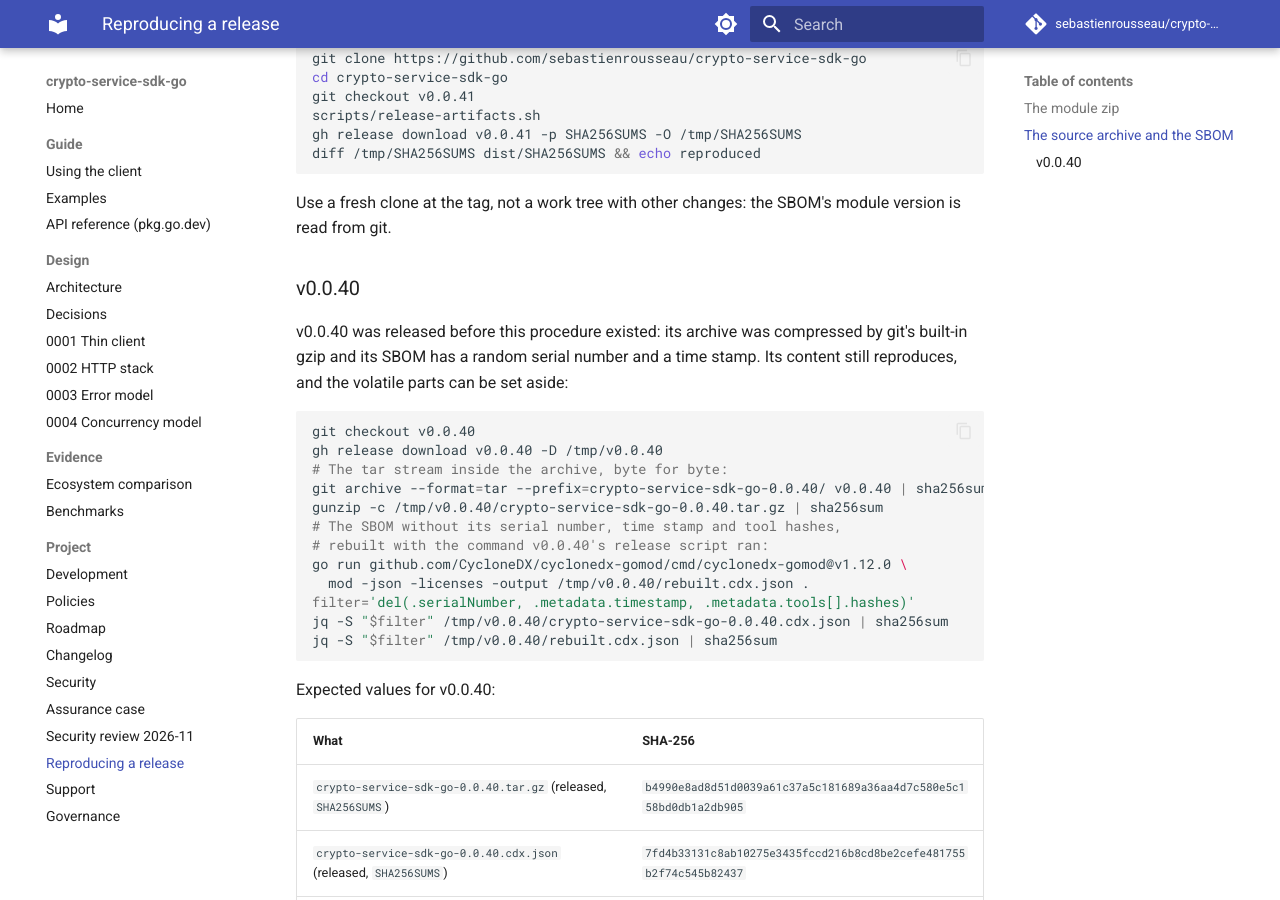
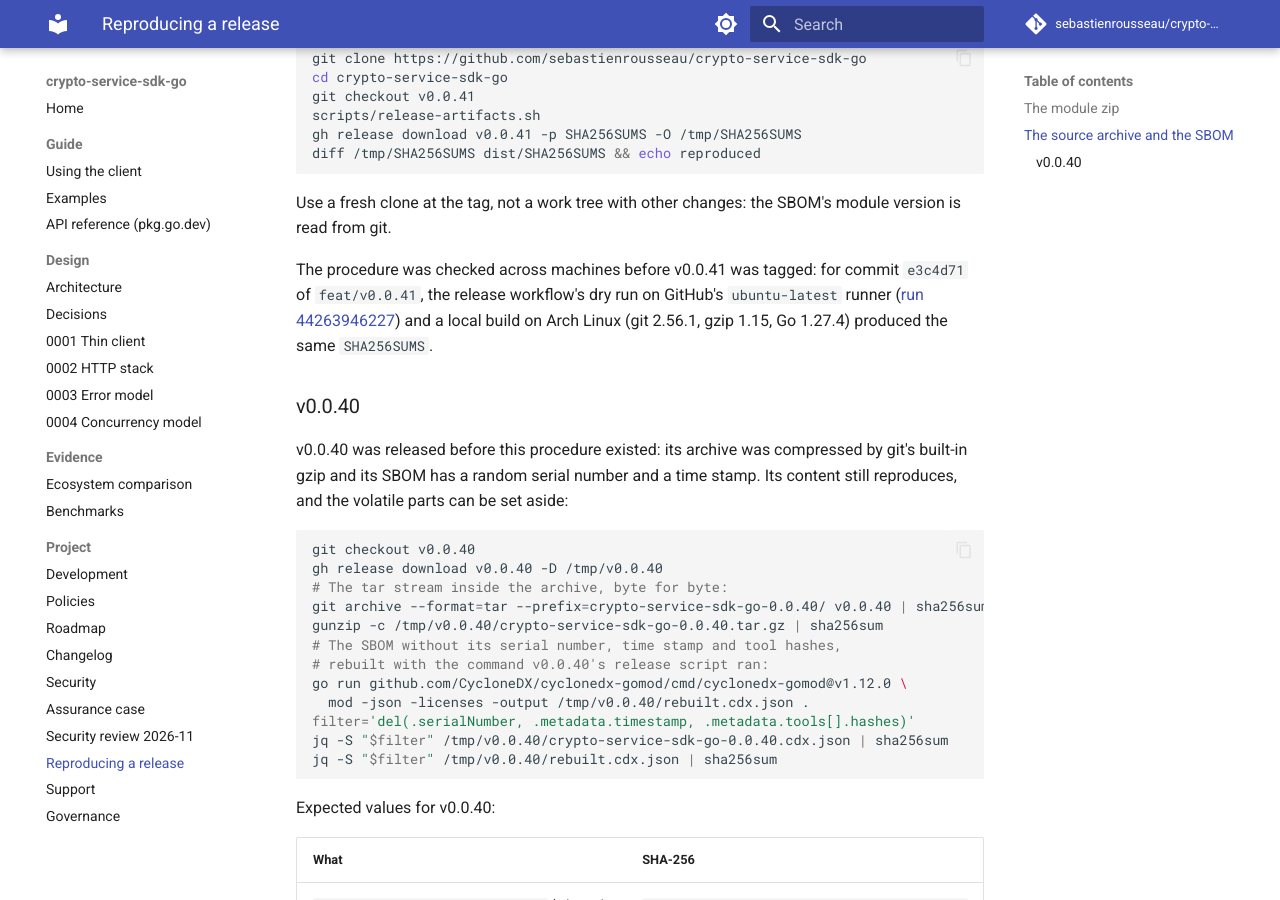
Before and after one commit to sebastienrousseau/crypto-service-sdk-go, an MkDocs documentation site: the page built from docs/REPRODUCING.md, in a window 1280 px wide and 900 px high, scrolled down 1538 px. Built offline with MkDocs 1.6.1 and Material for MkDocs 9.7.7, drawn with Linux system fonts in a browser that asks for light colours; comment, search, counter and statistics services are not loaded.

Commit message:
docs: record the cross-machine reproduction check
The release workflow's dry run on the ubuntu-latest runner and a local
build on Arch Linux, with different git, gzip and Python versions,
produced the same SHA256SUMS for the same commit. REPRODUCING.md now
cites that run, so the reproducibility claim rests on two independent
environments rather than one.
---
THE ARCHITECT ᛫ Sebastien Rousseau ᛫ https://sebastienrousseau.com
THE ENGINE ᛞ EUXIS ᛫ Enterprise Unified Execution Intelligence System ᛫ https://euxis.co

Assisted-by: Claude Opus 5.5
Signed-off-by: Sebastien Rousseau <sebastienrousseau@users.noreply.github.com>

```diff
--- a/docs/REPRODUCING.md
+++ b/docs/REPRODUCING.md
@@ -72,6 +72,13 @@ diff /tmp/SHA256SUMS dist/SHA256SUMS && echo reproduced
 Use a fresh clone at the tag, not a work tree with other changes: the
 SBOM's module version is read from git.
 
+The procedure was checked across machines before v0.0.41 was tagged:
+for commit `e3c4d71` of `feat/v0.0.41`, the release workflow's dry run
+on GitHub's `ubuntu-latest` runner
+([run 44263946227](https://github.com/sebastienrousseau/crypto-service-sdk-go/actions/runs/44263946227))
+and a local build on Arch Linux (git 2.56.1, gzip 1.15, Go 1.27.4)
+produced the same `SHA256SUMS`.
+
 ### v0.0.40
 
 v0.0.40 was released before this procedure existed: its archive was
```
